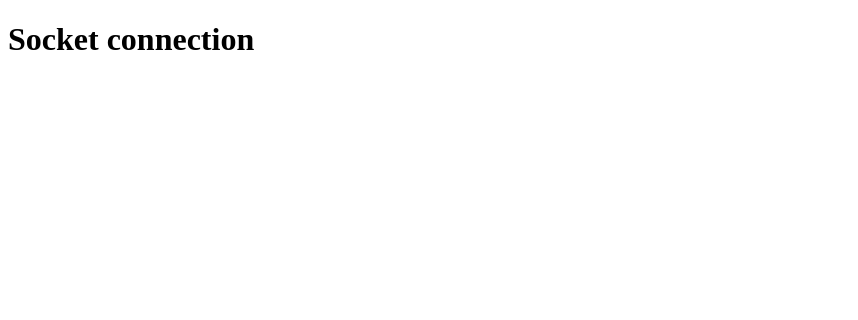
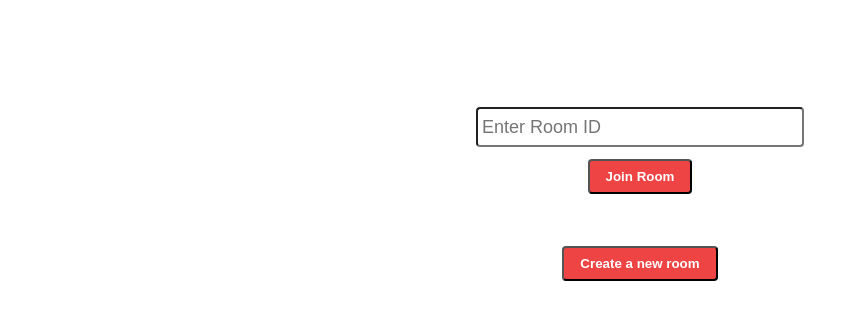
Before and after one commit to avijeetpandey/piper, a Next.js app: page / in a window 1280 px wide. Shown: the top 320 px of the page, without its empty margins (0-858 px from the left). Built offline with nearby package versions, Linux system fonts and the light colour scheme.

Commit message:
Add: CSS for home and room

```diff
--- a/pages/index.js
+++ b/pages/index.js
@@ -1,3 +1,40 @@
+import { v4 as uuidv4 } from "uuid";
+import { useRouter } from "next/navigation";
+
+import styles from "@/styles/home.module.css";
+import { useState } from "react";
+
 export default function Home() {
-  return <h1>Socket connection</h1>;
+  const router = useRouter();
+  const [roomId, setRoomId] = useState("");
+
+  const createAndJoin = () => {
+    const roomId = uuidv4();
+    router.push(`/${roomId}`);
+  };
+
+  const joinRoom = () => {
+    if (roomId) router.push(`/${roomId}`);
+    else {
+      alert("Please provide a valid room id");
+    }
+  };
+
+  return (
+    <div className={styles.homeContainer}>
+      <h1>Google Meet Clone</h1>
+      <div className={styles.enterRoom}>
+        <input
+          placeholder="Enter Room ID"
+          value={roomId}
+          onChange={(e) => setRoomId(e?.target?.value)}
+        />
+        <button onClick={joinRoom}>Join Room</button>
+      </div>
+      <span className={styles.separatorText}>
+        --------------- OR ---------------
+      </span>
+      <button onClick={createAndJoin}>Create a new room</button>
+    </div>
+  );
 }
--- /dev/null
+++ b/styles/home.module.css
@@ -0,0 +1,23 @@
+.homeContainer {
+  @apply w-4/12 mx-auto p-2 border border-white rounded mt-8 text-white flex flex-col items-center;
+
+  h1 {
+    @apply text-xl text-center;
+  }
+
+  button {
+    @apply bg-red-500 hover:bg-blue-700 text-white font-bold py-2 px-4 rounded;
+  }
+
+  .enterRoom {
+    @apply flex flex-col items-center mt-3 w-full;
+
+    input {
+      @apply text-black text-lg p-1 rounded w-9/12 mb-3;
+    }
+  }
+
+  .separatorText {
+    @apply my-3 text-xl;
+  }
+}
```
Also changed, not shown: package.json (+13 -2 lines), styles/room.module.css (added, +14 -0 lines), 1 other file (tests, documents, lock files or other folders).
